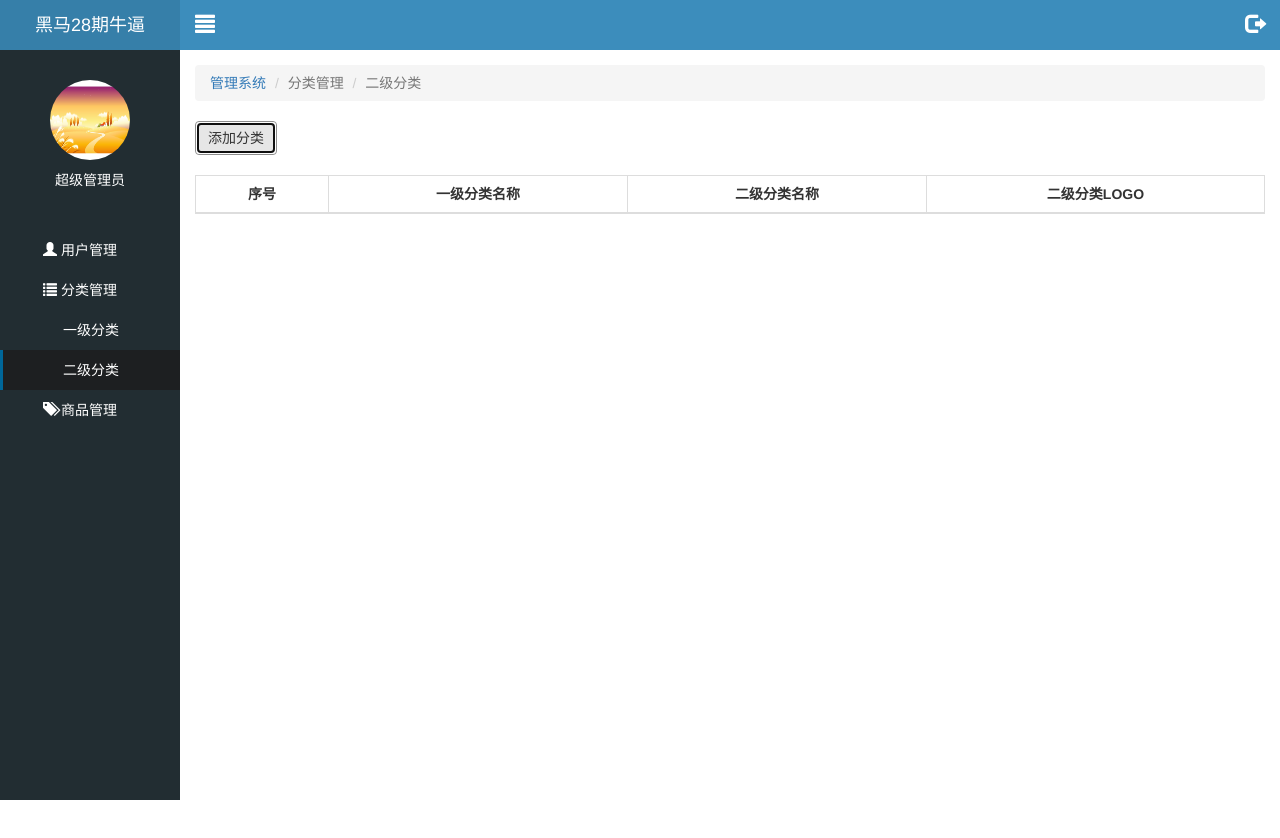
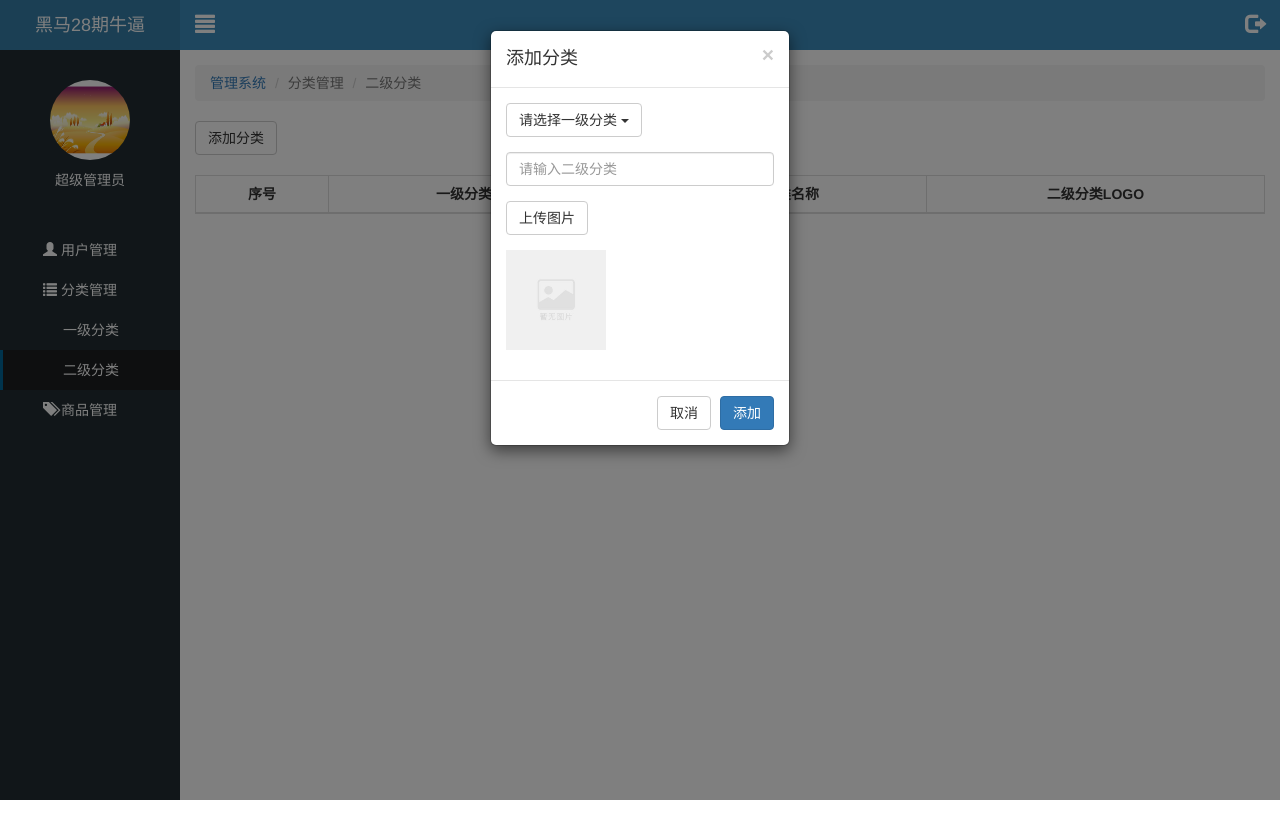
Before and after one commit to ZMeng888/letao, a website: page public/back/second.html in a window 1280 px wide. Both pictures are taken after a click on the button "添加分类". Drawn offline with Linux system fonts and the light colour scheme; no server answers.

Commit message:
二级分类完成

```diff
--- a/public/back/css/common.css
+++ b/public/back/css/common.css
@@ -158,3 +158,7 @@ ul{
   height: 50px;
   margin: 0 auto;
 }
+.form-group img{
+  width: 100px;
+  height: 100px;
+}
--- a/public/back/js/second.js
+++ b/public/back/js/second.js
@@ -33,7 +33,100 @@ $(function() {
         })
       }
     })
-  }
+  };
+  // 显示模态框
+  $("#addBtn").click(function() {
+    $("#addModal").modal("show");
 
+    $.ajax({
+      type:"get",
+      url:"/category/queryTopCategoryPaging",
+      data:{
+        page:1,
+        pageSize:100
+      },
+      dataType:"json",
+      success:function(info){
+        var htmlStr = template("dropdownTpl",info);
 
+        $(".dropdown-menu").html(htmlStr)
+      }
+    })
+  });
+  // 下来菜单
+  $(".dropdown-menu").on("click","a",function() {
+    console.log($(this).text());
+    var txt = $(this).text();
+    $("#dropdownText").text(txt);
+    var id = $(this).data("id");
+    $('[name="categoryId"]').val(id);
+    $("#form").data("bootstrapValidator").updateStatus("categoryId","VALID");
+  });
+  // 配置文件上传插件
+  $("#fileupload").fileupload({
+    dataType: 'json',
+    done:function(e,data){
+    var picUrl = data.result.picAddr;//后台返回数据
+    $("#imgBox img").attr("src",picUrl);
+    $('[name="brandLogo"]').val( picUrl);
+    $("#form").data("bootstrapValidator").updateStatus("brandLogo","VALID");
+    }
+  });
+
+  // 表单验证
+  $('#form').bootstrapValidator({
+    excluded: [],
+    // 配置图标
+    feedbackIcons: {
+      valid: 'glyphicon glyphicon-ok',   // 校验成功
+      invalid: 'glyphicon glyphicon-remove',   // 校验失败
+      validating: 'glyphicon glyphicon-refresh'  // 校验中
+    },
+     // 配置需要校验的字段
+     fields: {
+      categoryId: {
+        // 校验规则
+        validators: {
+          notEmpty: {
+            message: "请选择一级分类"
+          }
+        }
+      },
+      brandName: {
+        validators: {
+          notEmpty: {
+            message: "请选择二级级分类"
+          }
+        }
+      },
+      brandLogo:{
+        validators: {
+          notEmpty: {
+            message: "请选择图片"
+          }
+        }
+      }
+    }
+  });
+
+  // 6. 注册表单校验成功事件, 阻止默认的表单提交, 通过 ajax 进行提交
+  $('#form').on("success.form.bv", function( e ) {
+    e.preventDefault();
+    $.ajax({
+      type:"post",
+      url:"/category/addSecondCategory",
+      data: $("#form").serialize(),
+      dataType:"json",
+      success:function(info) {
+        if(info.success){
+          $("#addModal").modal("hide");
+          currentPage = 1;
+          render();
+          $("#form").data("bootstrapValidator").resetForm(true);
+          $("#dropdownText").text("请选择一级分类");
+          $("#imgBox img").attr("src","images/none.png")
+        }
+      }
+    })
+  })
 })
--- a/public/back/second.html
+++ b/public/back/second.html
@@ -93,6 +93,73 @@
 
 </div>
 
+<!-- 添加模态框 -->
+<div id="addModal" class="modal fade" tabindex="-1">
+    <!-- modal-sm 小   modal-lg 大    默认中等  -->
+    <div class="modal-dialog modal-sm">
+
+      <div class="modal-content">
+        <form id="form">
+          <div class="modal-header">
+            <button type="button" class="close" data-dismiss="modal" aria-label="Close"><span aria-hidden="true">&times;</span></button>
+            <h4 class="modal-title">添加分类</h4>
+          </div>
+          <div class="modal-body">
+            <!-- bootstrap 要求input外层 套一个 form-group, 做表单校验时, 如果不加 form-group 会报错
+                 表单校验外层都需要套 form-group
+            -->
+
+            <div class="form-group">
+              <div class="dropdown">
+                <!-- 按钮 -->
+                <button class="btn btn-default dropdown-toggle" type="button"  data-toggle="dropdown">
+                  <span id="dropdownText">请选择一级分类</span>
+                  <span class="caret"></span>
+                </button>
+                <!-- 下拉列表 -->
+                <ul class="dropdown-menu">
+                  <!-- 挖个坑 -->
+                </ul>
+              </div>
+              <!-- 一级分类 id -->
+              <input type="hidden" name="categoryId">
+              <!-- hot 火热的品牌 火热1, 不火热0-->
+              <input type="hidden" name="hot" value="1">
+            </div>
+
+            <div class="form-group">
+              <input type="text" name="brandName" class="form-control" placeholder="请输入二级分类">
+            </div>
+            <!-- 上传图片 -->
+            <div class="form-group">
+              <label class="btn btn-default" for="fileupload">上传图片</label>
+
+              <!-- name 指定后台用于接收的参数名
+                   data-url 后台文件上传的接口地址
+              -->
+              <input name="pic1" data-url="/category/addSecondCategoryPic" type="file" id="fileupload" style="display: none">
+            </div>
+
+
+            <div class="form-group" id="imgBox">
+              <img src="./images/none.png" alt="">
+              <input type="hidden" name="brandLogo">
+            </div>
+
+
+          </div>
+          <div class="modal-footer">
+            <button type="button" class="btn btn-default" data-dismiss="modal">取消</button>
+            <button type="submit" class="btn btn-primary" >添加</button>
+          </div>
+        </form>
+      </div>
+
+    </div>
+  </div>
+
+
+
 <div id="addModal" class="modal fade" tabindex="-1">
   <!-- modal-sm 小   modal-lg 大    默认中等  -->
   <div class="modal-dialog modal-sm">
@@ -129,7 +196,6 @@
 <!-- 退出模态框 -->
 <!-- 外层是蒙层, 内层才是真实的模态框 -->
 <div id="logoutModal" class="modal fade" tabindex="-1">
-  <!-- modal-sm 小   modal-lg 大    默认中等  -->
   <div class="modal-dialog modal-sm">
 
     <div class="modal-content">
@@ -164,11 +230,20 @@
     {{/each}}
 </script>
 
+<script type="text/html" id="dropdownTpl">
+  {{ each rows v i }}
+    <li><a data-id="{{ v.id }}" href="#">{{ v.categoryName }}</a></li>
+  {{ /each }}
+</script>
+
 
 
 
 
 <script src="./lib/jquery/jquery.min.js"></script>
+  <!-- 文件上传 -->
+  <script src="./lib/jquery-fileupload/jquery.ui.widget.js"></script>
+  <script src="./lib/jquery-fileupload/jquery.fileupload.js"></script>
 <script src="./lib/bootstrap/js/bootstrap.min.js"></script>
   <!-- 表单验证 -->
 <script src="./lib/bootstrap-validator/js/bootstrapValidator.js"></script>
```
Also changed, not shown: public/back/first.html (+1 -1 lines), public/back/images/default.png (added), public/back/images/none.png (added), public/back/js/first.js (line endings or trailing spaces), public/upload/brand/0d58cc60-dde6-11e8-8ff4-db80ecf048b8.jpg (added), public/upload/brand/1c83d050-dde5-11e8-8ff4-db80ecf048b8.jpg (added), public/upload/brand/236f47d0-ddd8-11e8-8ff4-db80ecf048b8.jpg (added), public/upload/brand/2dfcc670-dde5-11e8-8ff4-db80ecf048b8.jpg (added), public/upload/brand/30c44480-dddd-11e8-8ff4-db80ecf048b8.jpg (added), public/upload/brand/43bd5150-dde5-11e8-8ff4-db80ecf048b8.jpg (added), public/upload/brand/4a52a040-dddd-11e8-8ff4-db80ecf048b8.jpg (added), public/upload/brand/5d28c650-dde6-11e8-8ff4-db80ecf048b8.jpg (added), public/upload/brand/69745b90-dde6-11e8-8ff4-db80ecf048b8.jpg (added), public/upload/brand/7a1bff50-dde3-11e8-8ff4-db80ecf048b8.jpg (added), 3 more files.
